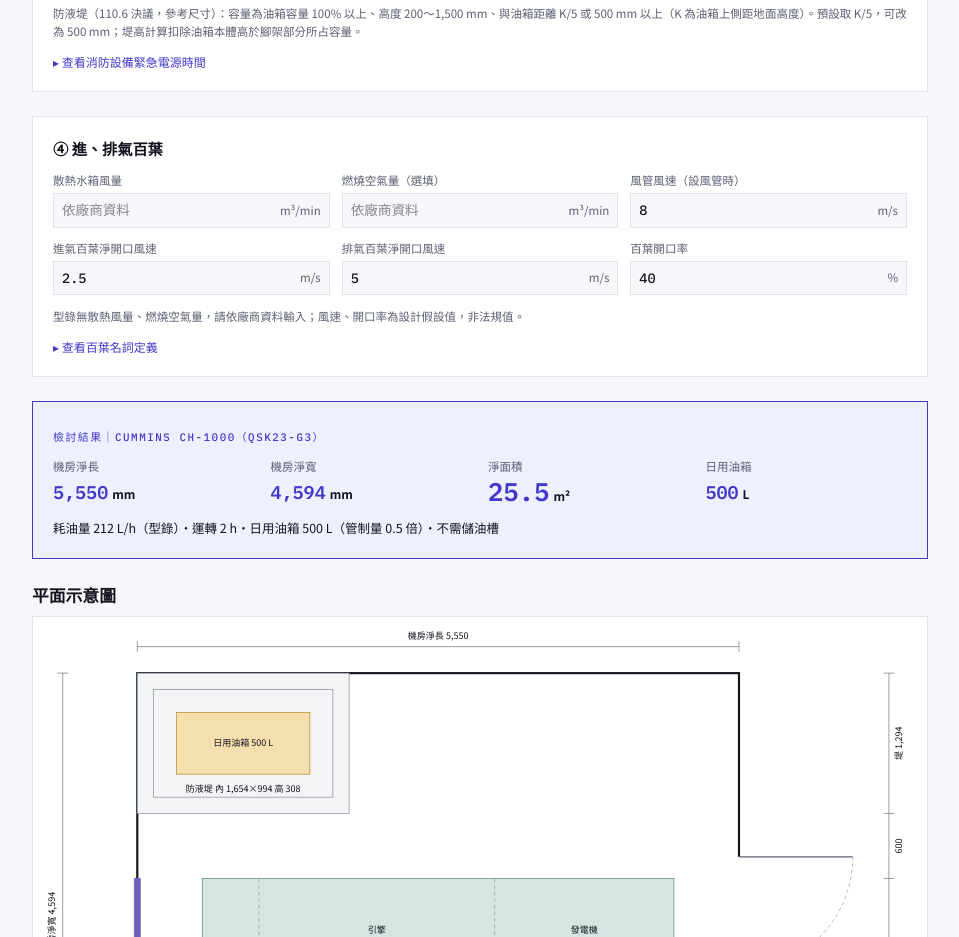
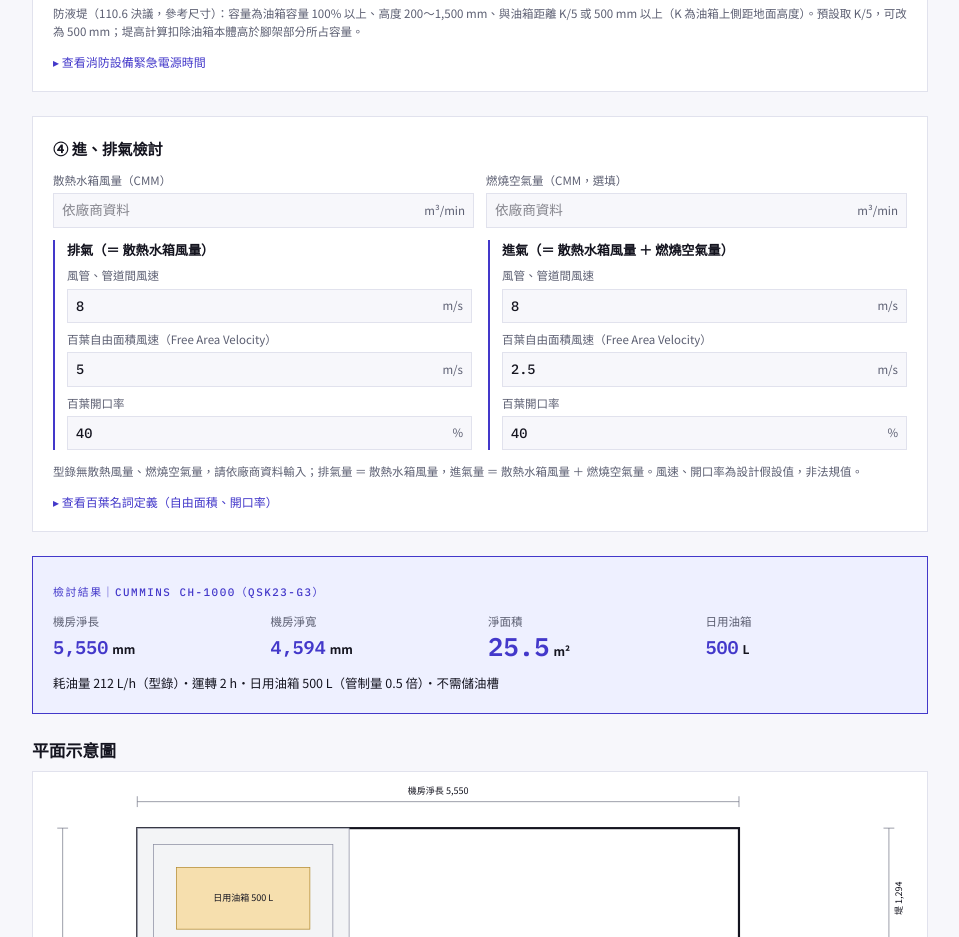
Before and after one commit to evan-yufanlin/allcom-website, a Next.js app: page /tools/generator in a window 1280 px wide. Shown: the part 1600-2537 px from the top of the page, without its empty margins (160-1119 px from the left). Built offline with nearby package versions, Linux system fonts and the light colour scheme.

Commit message:
Generator tool: separate intake/exhaust review with CMS, duct and louver areas
Co-Authored-By: Claude Opus 5.5 <noreply@anthropic.com>
Claude-Session: https://claude.ai/code/session_01GyJMtG6yMBg1KRqad1rjEg

```diff
--- a/src/components/GeneratorPdf.tsx
+++ b/src/components/GeneratorPdf.tsx
@@ -1,6 +1,6 @@
 import { Document, G, Line, Page, Path, Rect, StyleSheet, Svg, Text, View } from "@react-pdf/renderer";
 import { C, FONT_FAMILY, PdfFooter, PdfHeader, pageStyle } from "@/components/pdfCommon";
-import { DISCLAIMER, NOTES, REMINDERS, SOURCE_LIST, clearLabel, doorLine, fmt, fuelLines, louverLines, type Clearances, type GenResult } from "@/lib/generator";
+import { DISCLAIMER, NOTES, REMINDERS, SOURCE_LIST, airLines, clearLabel, doorLine, fmt, fuelLines, type Clearances, type GenResult } from "@/lib/generator";
 import { ARROW_FILL, FILL, STROKE, buildDrawing } from "@/lib/generatorDrawing";
 
 // 使用者輸入的文字（工程名稱、自訂機組名稱）以標準字重呈現：粗體子集只含固定文字（見 scripts/pdf-font.mjs）。
@@ -106,7 +106,7 @@ export default function GeneratorPdf({ r, projectName, generatedOn }: { r: GenRe
       <Page size="A4" style={s.page}>
         <PdfHeader generatedOn={generatedOn} />
         <Text style={s.title}>緊急發電機室</Text>
-        <Text style={s.subtitle}>依機組型錄尺寸與留設距離概估機房淨尺寸，並檢討日用油箱、防液堤、儲油槽與進、排氣百葉（初步規劃）</Text>
+        <Text style={s.subtitle}>依機組型錄尺寸與留設距離概估機房淨尺寸，並檢討日用油箱、防液堤、儲油槽與進、排氣（初步規劃）</Text>
 
         <View style={s.meta}>
           <View style={[s.metaCell, { flex: 1.2, borderRightWidth: 1, borderRightColor: C.line }]}>
@@ -190,12 +190,24 @@ export default function GeneratorPdf({ r, projectName, generatedOn }: { r: GenRe
 
         {r.exhaust && r.intake && (
           <View wrap={false}>
-            <Text style={s.sectionTitle}>進、排氣百葉</Text>
-            {louverLines(r).map((t) => (
-              <Text key={t} style={s.line}>
-                {t}
-              </Text>
-            ))}
+            <Text style={s.sectionTitle}>進、排氣檢討</Text>
+            <View style={{ flexDirection: "row" }}>
+              {(
+                [
+                  ["排氣（＝ 散熱水箱風量）", r.exhaust],
+                  ["進氣（＝ 散熱水箱風量 ＋ 燃燒空氣量）", r.intake],
+                ] as const
+              ).map(([name, a]) => (
+                <View key={name} style={{ flex: 1, paddingRight: 8 }}>
+                  <Text style={[s.line, { fontWeight: 700 }]}>{name}</Text>
+                  {airLines(a).map((t) => (
+                    <Text key={t} style={s.line}>
+                      {t}
+                    </Text>
+                  ))}
+                </View>
+              ))}
+            </View>
             <Text style={s.note}>{NOTES.louver}</Text>
           </View>
         )}
--- a/src/components/GeneratorTool.tsx
+++ b/src/components/GeneratorTool.tsx
@@ -25,10 +25,12 @@ import {
   fmt,
   fuelLines,
   suggestDoorWidth,
-  louverLines,
+  airLines,
   pickGensets,
   unitOf,
   type Basis,
+  type Air,
+  type AirSide,
   type Clearances,
   type DikeRule,
   type GenInput,
@@ -211,17 +213,17 @@ export default function GeneratorTool() {
         </RefToggle>
       </Card>
 
-      <Card title="④ 進、排氣百葉">
-        <div className="grid grid-cols-2 gap-3 sm:grid-cols-3">
-          <Num label="散熱水箱風量" unit="m³/min" allowEmpty placeholder="依廠商資料" value={settings.radiatorFlow} onChange={(radiatorFlow) => set({ radiatorFlow })} />
-          <Num label="燃燒空氣量（選填）" unit="m³/min" allowEmpty placeholder="依廠商資料" value={settings.combustionFlow} onChange={(combustionFlow) => set({ combustionFlow })} />
-          <Num label="風管風速（設風管時）" unit="m/s" value={settings.ductVelocity} onChange={(v) => set({ ductVelocity: v ?? 8 })} />
-          <Num label="進氣百葉淨開口風速" unit="m/s" value={settings.intakeVelocity} onChange={(v) => set({ intakeVelocity: v ?? 2.5 })} />
-          <Num label="排氣百葉淨開口風速" unit="m/s" value={settings.exhaustVelocity} onChange={(v) => set({ exhaustVelocity: v ?? 5 })} />
-          <Num label="百葉開口率" unit="%" value={Math.round(settings.freeRatio * 1000) / 10} onChange={(v) => set({ freeRatio: (v ?? 40) / 100 })} />
+      <Card title="④ 進、排氣檢討">
+        <div className="grid grid-cols-2 gap-3">
+          <Num label="散熱水箱風量（CMM）" unit="m³/min" allowEmpty placeholder="依廠商資料" value={settings.radiatorFlow} onChange={(radiatorFlow) => set({ radiatorFlow })} />
+          <Num label="燃燒空氣量（CMM，選填）" unit="m³/min" allowEmpty placeholder="依廠商資料" value={settings.combustionFlow} onChange={(combustionFlow) => set({ combustionFlow })} />
+        </div>
+        <div className="grid grid-cols-1 gap-4 sm:grid-cols-2">
+          <AirInputs title="排氣（＝ 散熱水箱風量）" side={settings.exhaust} onChange={(exhaust) => set({ exhaust })} />
+          <AirInputs title="進氣（＝ 散熱水箱風量 ＋ 燃燒空氣量）" side={settings.intake} onChange={(intake) => set({ intake })} />
         </div>
         <p className="text-[0.72rem] leading-relaxed text-muted">{NOTES.louver}</p>
-        <RefToggle title="百葉名詞定義">
+        <RefToggle title="百葉名詞定義（自由面積、開口率）">
           <SimpleTable heads={["名詞", "定義", "依據"]} rows={DEFINITIONS.map((d) => [d.term, d.def, d.basis])} />
         </RefToggle>
       </Card>
@@ -346,14 +348,6 @@ function Results({ r, projectName, fileName, generatedOn }: { r: GenResult; proj
           {fuelLines(r).map((t) => (
             <span key={t}>{t}</span>
           ))}
-          {r.exhaust && r.intake && (
-            <>
-              <b className="mt-2 font-sans">進、排氣百葉</b>
-              {louverLines(r).map((t) => (
-                <span key={t}>{t}</span>
-              ))}
-            </>
-          )}
         </div>
         <p className="text-[0.72rem] text-muted">{NOTES.fuel}</p>
         <p className="text-[0.72rem] text-muted">
@@ -361,6 +355,8 @@ function Results({ r, projectName, fileName, generatedOn }: { r: GenResult; proj
         </p>
         <p className="text-[0.72rem] text-muted">{NOTES.dike}</p>
       </section>
+
+      {r.exhaust && r.intake && <AirResults exhaust={r.exhaust} intake={r.intake} />}
 
       <section className="flex flex-col gap-2">
         <h2 className="text-[1.05rem] font-extrabold">規劃提醒</h2>
@@ -396,6 +392,76 @@ function Results({ r, projectName, fileName, generatedOn }: { r: GenResult; proj
         }}
       />
     </div>
+  );
+}
+
+function AirInputs({ title, side, onChange }: { title: string; side: AirSide; onChange: (s: AirSide) => void }) {
+  return (
+    <div className="flex flex-col gap-2 border-l-2 border-accent pl-3">
+      <span className="text-[0.82rem] font-bold">{title}</span>
+      <Num label="風管、管道間風速" unit="m/s" value={side.ductVelocity} onChange={(v) => onChange({ ...side, ductVelocity: v ?? 0 })} />
+      <Num label="百葉自由面積風速（Free Area Velocity）" unit="m/s" value={side.faVelocity} onChange={(v) => onChange({ ...side, faVelocity: v ?? 0 })} />
+      <Num label="百葉開口率" unit="%" value={Math.round(side.ratio * 1000) / 10} onChange={(v) => onChange({ ...side, ratio: (v ?? 0) / 100 })} />
+    </div>
+  );
+}
+
+function AirResults({ exhaust, intake }: { exhaust: Air; intake: Air }) {
+  const rows: [string, (a: Air) => string][] = [
+    ["風量", (a) => `${fmt(a.cmm, 1)} CMM`],
+    ["風量 ÷ 60", (a) => `${fmt(a.cms, 3)} CMS`],
+    ["風管、管道間風速", (a) => `${fmt(a.ductVelocity)} m/s`],
+    ["風管、管道間面積", (a) => `${fmt(a.ductArea)} m²`],
+    ["百葉自由面積風速", (a) => `${fmt(a.faVelocity)} m/s`],
+    ["百葉自由面積", (a) => `${fmt(a.freeArea)} m²`],
+    ["百葉開口率", (a) => `${fmt(a.ratio * 100, 1)}%`],
+    ["百葉面積（不含外框）", (a) => `${fmt(a.louverArea)} m²`],
+  ];
+  return (
+    <section className="flex flex-col gap-2">
+      <h2 className="text-[1.05rem] font-extrabold">進、排氣檢討</h2>
+      <div className="overflow-x-auto">
+        <table className="w-full min-w-[30rem] border-collapse text-[0.78rem] tabular-nums">
+          <thead>
+            <tr className="bg-accent-soft text-left">
+              {["項目", "排氣", "進氣"].map((h) => (
+                <th key={h} className="border border-line px-2 py-1.5 font-bold">
+                  {h}
+                </th>
+              ))}
+            </tr>
+          </thead>
+          <tbody>
+            {rows.map(([label, f]) => {
+              const strong = label.endsWith("面積") || label.startsWith("百葉面積");
+              return (
+                <tr key={label} className={strong ? "font-bold" : ""}>
+                  <td className="border border-line px-2 py-1">{label}</td>
+                  <td className={`border border-line px-2 py-1 font-mono ${strong ? "text-accent" : ""}`}>{f(exhaust)}</td>
+                  <td className={`border border-line px-2 py-1 font-mono ${strong ? "text-accent" : ""}`}>{f(intake)}</td>
+                </tr>
+              );
+            })}
+          </tbody>
+        </table>
+      </div>
+      <div className="grid grid-cols-1 gap-2 border border-line bg-surface p-4 font-mono text-[0.76rem] leading-relaxed tabular-nums sm:grid-cols-2">
+        {(
+          [
+            ["排氣", exhaust],
+            ["進氣", intake],
+          ] as const
+        ).map(([name, a]) => (
+          <div key={name} className="flex flex-col gap-0.5">
+            <b className="font-sans">{name}</b>
+            {airLines(a).map((t) => (
+              <span key={t}>{t}</span>
+            ))}
+          </div>
+        ))}
+      </div>
+      <p className="text-[0.72rem] text-muted">{NOTES.louver}</p>
+    </section>
   );
 }
 
--- a/src/lib/generator.ts
+++ b/src/lib/generator.ts
@@ -43,10 +43,18 @@ export interface GenInput {
   radiatorFlow: number | null;
   /** 燃燒空氣量（m³/min） */
   combustionFlow: number | null;
-  intakeVelocity: number;
-  exhaustVelocity: number;
-  freeRatio: number;
+  intake: AirSide;
+  exhaust: AirSide;
+}
+
+/** 進氣或排氣之設計條件 */
+export interface AirSide {
+  /** 風管、管道間風速（m/s） */
   ductVelocity: number;
+  /** 百葉自由面積風速 Free Area Velocity（m/s） */
+  faVelocity: number;
+  /** 百葉開口率（0～1） */
+  ratio: number;
 }
 
 export type DikeRule = "k5" | "500";
@@ -101,10 +109,8 @@ export function defaultGenInput(unit: GenUnit): GenInput {
     doorWidth: null,
     radiatorFlow: null,
     combustionFlow: null,
-    intakeVelocity: 2.5,
-    exhaustVelocity: 5,
-    freeRatio: 0.4,
-    ductVelocity: 8,
+    intake: { ductVelocity: 8, faVelocity: 2.5, ratio: 0.4 },
+    exhaust: { ductVelocity: 8, faVelocity: 5, ratio: 0.4 },
   };
 }
 
@@ -158,11 +164,18 @@ export interface Dike {
   height: number;
 }
 
-export interface Louver {
-  flow: number;
-  velocity: number;
+/** 進氣或排氣檢討結果 */
+export interface Air extends AirSide {
+  /** 風量（m³/min，CMM） */
+  cmm: number;
+  /** 風量（m³/s，CMS） */
+  cms: number;
+  /** 風管、管道間面積（m²） */
+  ductArea: number;
+  /** 百葉自由面積（m²） */
   freeArea: number;
-  grossArea: number;
+  /** 百葉面積（不含外框，m²） */
+  louverArea: number;
 }
 
 export interface Rect {
@@ -204,10 +217,8 @@ export interface GenResult {
   layout: { gen: Rect; dike: Rect; tank: Rect };
   /** 雙開門（發電機端牆，對齊機組中心） */
   door: { width: number; height: number; suggested: number; y: number };
-  exhaust: Louver | null;
-  intake: Louver | null;
-  exhaustDuct: number | null;
-  intakeDuct: number | null;
+  exhaust: Air | null;
+  intake: Air | null;
   warnings: string[];
 }
 
@@ -215,9 +226,17 @@ export function estimateFactor(kw: number) {
   return kw < 500 ? 0.31 : 0.27;
 }
 
-function louver(flow: number, velocity: number, ratio: number): Louver {
-  const freeArea = velocity > 0 ? flow / 60 / velocity : 0;
-  return { flow, velocity, freeArea, grossArea: ratio > 0 ? freeArea / ratio : 0 };
+function air(cmm: number, side: AirSide): Air {
+  const cms = cmm / 60;
+  const freeArea = side.faVelocity > 0 ? cms / side.faVelocity : 0;
+  return {
+    ...side,
+    cmm,
+    cms,
+    ductArea: side.ductVelocity > 0 ? cms / side.ductVelocity : 0,
+    freeArea,
+    louverArea: side.ratio > 0 ? freeArea / side.ratio : 0,
+  };
 }
 
 function makeDike(t: Tank, wall: number, rule: DikeRule): Dike {
@@ -297,12 +316,11 @@ export function calculateGenerator(i: GenInput): GenResult {
       : `${fmt(c.radiator, 0)} ＋ ${fmt(L, 0)} ＋ ${fmt(c.alternator, 0)} ＝ ${fmt(length, 0)} mm`;
   const widthLine = `${fmt(c.front, 0)} ＋ ${fmt(W, 0)} ＋ ${fmt(c.back, 0)} ＋ 防液堤外寬 ${fmt(dikeW, 0)} ＝ ${fmt(width, 0)} mm`;
 
-  // 百葉
+  // 進、排氣：排氣 ＝ 散熱水箱風量；進氣 ＝ 散熱水箱風量 ＋ 燃燒空氣量
   const rad = i.radiatorFlow && i.radiatorFlow > 0 ? i.radiatorFlow : null;
   const comb = i.combustionFlow && i.combustionFlow > 0 ? i.combustionFlow : 0;
-  const exhaust = rad ? louver(rad, i.exhaustVelocity, i.freeRatio) : null;
-  const intake = rad ? louver(rad + comb, i.intakeVelocity, i.freeRatio) : null;
-  const duct = (q: number) => (i.ductVelocity > 0 ? q / 60 / i.ductVelocity : 0);
+  const exhaust = rad ? air(rad, i.exhaust) : null;
+  const intake = rad ? air(rad + comb, i.intake) : null;
   if (rad && !comb) warnings.push("未輸入燃燒空氣量，進氣量僅計散熱水箱風量。");
 
   return {
@@ -330,8 +348,6 @@ export function calculateGenerator(i: GenInput): GenResult {
     door: { width: doorWidth, height: suggestDoorHeight(u.size[2]), suggested, y: gen.y + W / 2 },
     exhaust,
     intake,
-    exhaustDuct: exhaust ? duct(exhaust.flow) : null,
-    intakeDuct: intake ? duct(intake.flow) : null,
     warnings,
   };
 }
@@ -368,10 +384,10 @@ export const FIRE_DURATIONS: { item: string; time: string; cite: string }[] = [
 ];
 
 export const DEFINITIONS: { term: string; def: string; basis: string }[] = [
-  { term: "百葉總面積", def: "百葉外框之寬 × 高，即外牆應留設之開口大小。", basis: "Louver Fundamentals P.1" },
-  { term: "淨開口面積（free area）", def: "百葉總面積扣除葉片及邊框阻擋後，空氣可自由通過之面積。", basis: "Louver Fundamentals P.1" },
-  { term: "開口率", def: "淨開口面積 ÷ 百葉總面積。", basis: "Louver Fundamentals P.1" },
-  { term: "淨開口風速", def: "風量 ÷ 淨開口面積；本工具輸入之百葉風速即為淨開口風速。", basis: "Louver Fundamentals P.3" },
+  { term: "百葉面積（不含外框）", def: "百葉葉片範圍之寬 × 高，不含外框；外牆開口尺寸另加外框。", basis: "汎德計算慣例" },
+  { term: "自由面積（free area）", def: "百葉面積扣除葉片及邊框阻擋後，空氣可自由通過之面積。", basis: "Louver Fundamentals P.1" },
+  { term: "開口率", def: "自由面積 ÷ 百葉面積。", basis: "Louver Fundamentals P.1" },
+  { term: "自由面積風速（Free Area Velocity）", def: "風量 ÷ 自由面積；百葉選型及 AMCA 500-L 進水測試之風速基準。", basis: "Louver Fundamentals P.3" },
 ];
 
 export const NOTES = {
@@ -382,7 +398,7 @@ export const NOTES = {
   door: "雙開門設於發電機端牆、對齊機組，供機組進出維修；門寬、門高建議值為汎德暫定（機組寬 ＋ 2 × 200 mm、至少 1,800 mm；機組高 ＋ 300 mm），可調整。防火門依防火區劃規定。",
   dike: "防液堤（110.6 決議，參考尺寸）：容量為油箱容量 100% 以上、高度 200～1,500 mm、與油箱距離 K/5 或 500 mm 以上（K 為油箱上側距地面高度）。預設取 K/5，可改為 500 mm；堤高計算扣除油箱本體高於腳架部分所占容量。",
   hours: "運轉時數不低於 2 小時：用戶用電設備裝置規則第 979 條（全載運轉至少二小時之日用燃料），且涵蓋消防設備緊急電源最長時間（防災監控 2 小時）。",
-  louver: "型錄無散熱風量、燃燒空氣量，請依廠商資料輸入；風速、開口率為設計假設值，非法規值。",
+  louver: "型錄無散熱風量、燃燒空氣量，請依廠商資料輸入；排氣量 ＝ 散熱水箱風量，進氣量 ＝ 散熱水箱風量 ＋ 燃燒空氣量。風速、開口率為設計假設值，非法規值。",
 } as const;
 
 export const REMINDERS = [
@@ -434,12 +450,13 @@ export function doorLine(r: GenResult): string {
   return `雙開門寬 ${fmt(r.door.width, 0)} mm（建議 ≧ 機組寬 ${fmt(W, 0)} ＋ 2×${DOOR_SIDE}，至少 ${fmt(DOOR_MIN, 0)} ＝ ${fmt(r.door.suggested, 0)}）；門高建議 ≧ 機組高 ${fmt(H, 0)} ＋ ${DOOR_HEAD} ＝ ${fmt(r.door.height, 0)} mm`;
 }
 
-export function louverLines(r: GenResult): string[] {
-  const i = r.input;
-  const pct = fmt(i.freeRatio * 100, 1);
-  const l = (name: string, x: NonNullable<GenResult["exhaust"]>, duct: number) =>
-    `${name}：風量 ${fmt(x.flow, 1)} m³/min ÷ 60 ÷ ${x.velocity} ＝ 淨開口 ${fmt(x.freeArea)} m²；÷ ${pct}% ＝ 百葉總面積 ${fmt(x.grossArea)} m²；風管 ${fmt(duct)} m²`;
-  return [l("排氣（散熱水箱風量）", r.exhaust!, r.exhaustDuct!), l("進氣（散熱＋燃燒空氣）", r.intake!, r.intakeDuct!)];
+export function airLines(a: Air): string[] {
+  return [
+    `風量 ${fmt(a.cmm, 1)} CMM ÷ 60 ＝ ${fmt(a.cms, 3)} CMS`,
+    `風管、管道間面積 ＝ ${fmt(a.cms, 3)} ÷ ${fmt(a.ductVelocity)} m/s ＝ ${fmt(a.ductArea)} m²`,
+    `百葉自由面積 ＝ ${fmt(a.cms, 3)} ÷ ${fmt(a.faVelocity)} m/s ＝ ${fmt(a.freeArea)} m²`,
+    `百葉面積（不含外框）＝ ${fmt(a.freeArea)} ÷ ${fmt(a.ratio * 100, 1)}% ＝ ${fmt(a.louverArea)} m²`,
+  ];
 }
 
 export const DISCLAIMER = "本計算結果僅供規劃設計參考，實際機組、油箱及通風設備仍應依相關法規及設備廠商資料檢討。";
```
Also changed, not shown: scripts/verify-generator.ts (+9 -5 lines), 1 other file (tests, documents, lock files or other folders).
